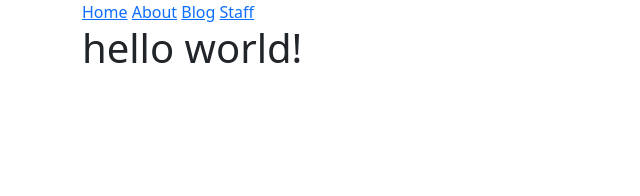
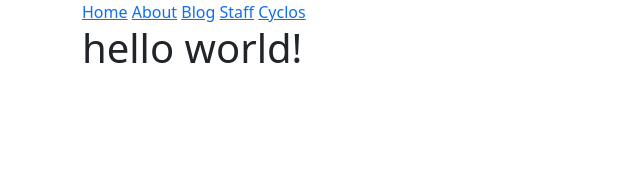
Before and after one commit to awelvor/jekyll, a Jekyll site: the page built from index.html, in a window 1280 px wide. Shown: the top 196 px of the page, without its empty margins (0-640 px from the left). Built offline with Jekyll 4.4.1, drawn with Linux system fonts in a browser that asks for light colours.

Commit message:
Fix staff link and add Cyclos to navigation

```diff
--- a/_data/navigation.yml
+++ b/_data/navigation.yml
@@ -5,4 +5,6 @@
 - name: Blog
   link: /jekyll/blog.html
 - name: Staff
-  link: /jekyll/staff.html
+  link: /jekyll/staff.htm
+- name: Cyclos
+  link: /jekyll/cyclos.html
```
